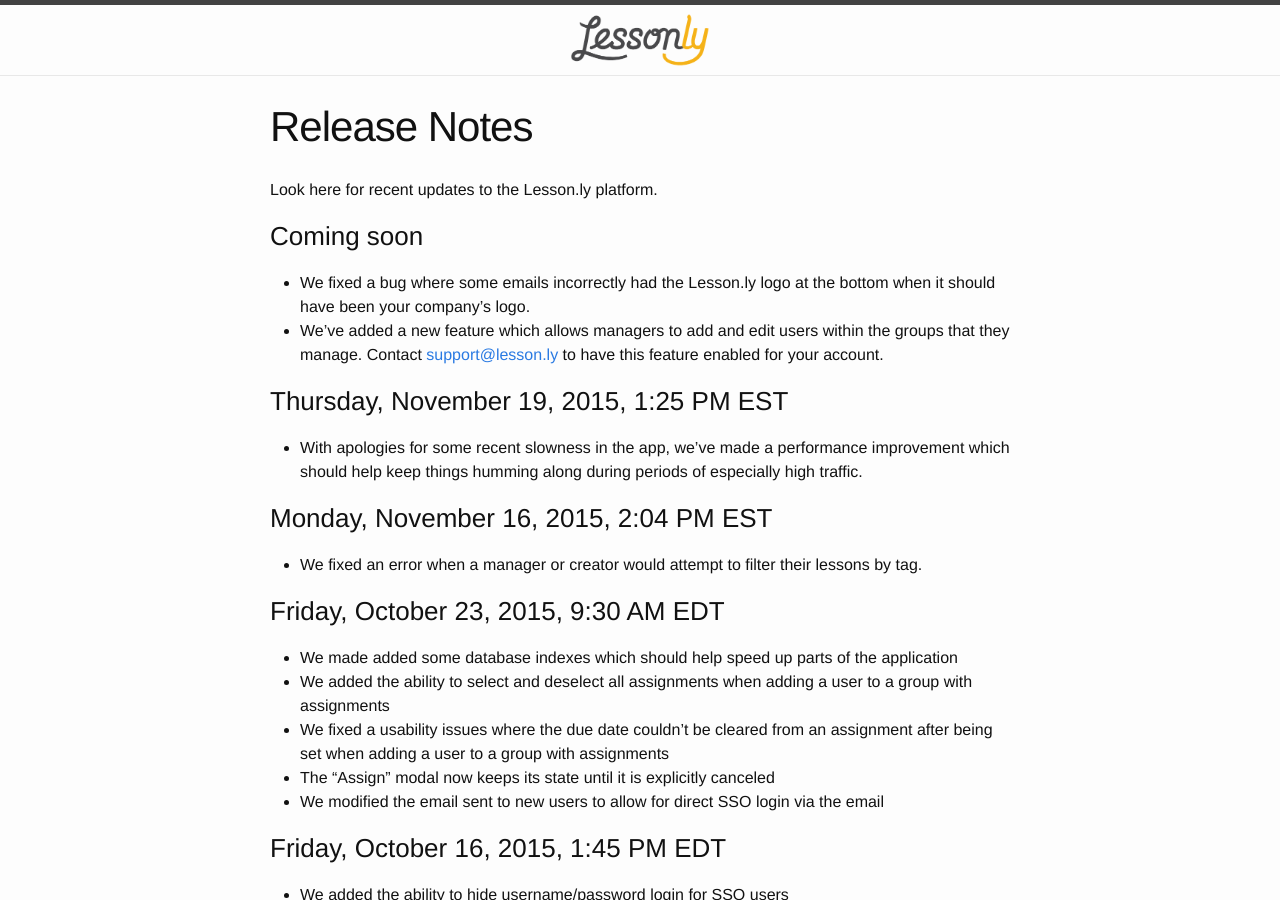
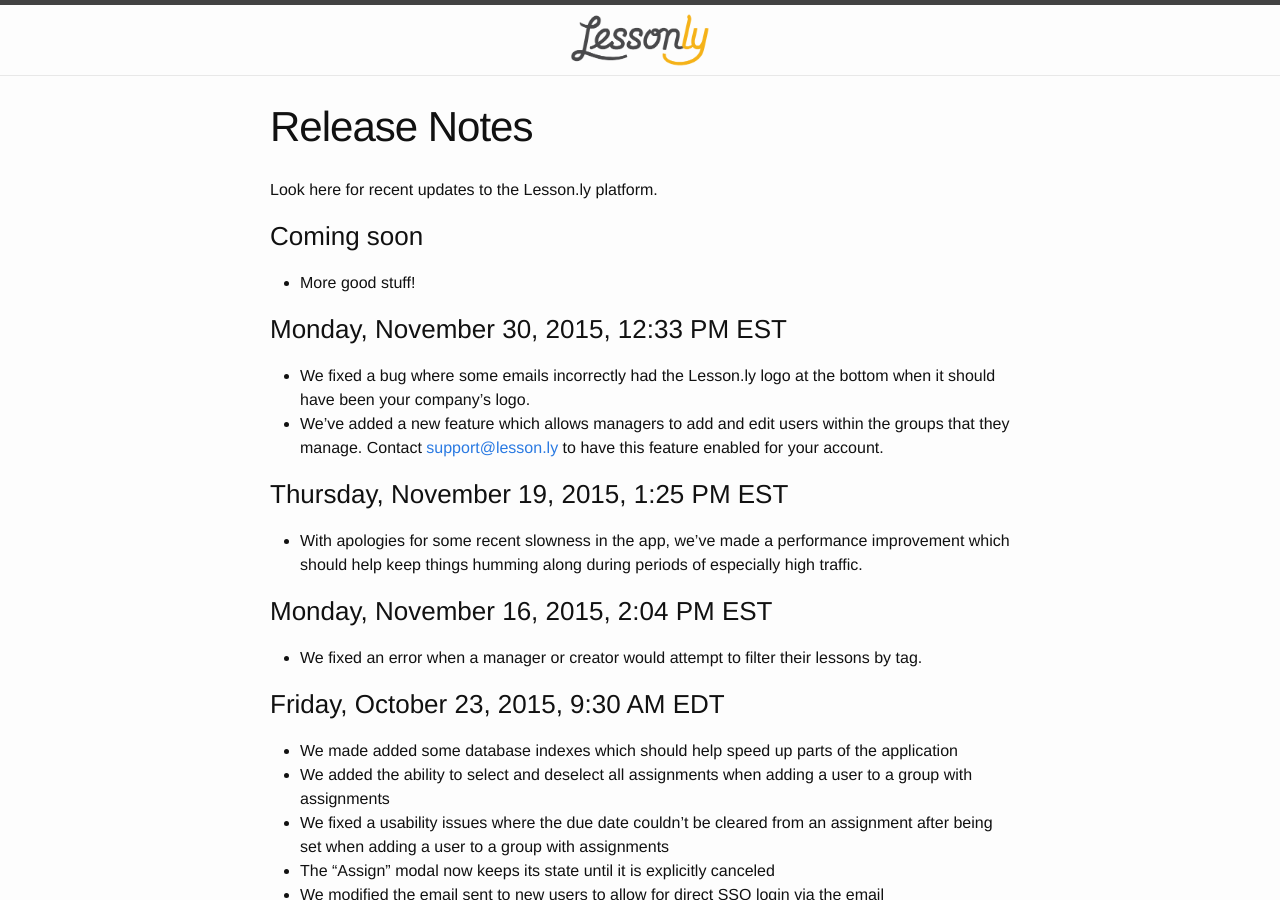
Before and after one commit to isabella232/lessonly.github.io, a Jekyll site: the page built from release-notes.md, in a window 1280 px wide and 900 px high. Built offline with Jekyll 4.4.1, drawn with Linux system fonts in a browser that asks for light colours.

Commit message:
Another deploy!

```diff
--- a/release-notes.md
+++ b/release-notes.md
@@ -7,6 +7,10 @@
 Look here for recent updates to the Lesson.ly platform.
 
 ### Coming soon
+
+- More good stuff!
+
+### Monday, November 30, 2015, 12:33 PM EST
 
 - We fixed a bug where some emails incorrectly had the Lesson.ly logo at the bottom when it should have been your company's logo.
 - We've added a new feature which allows managers to add and edit users within the groups that they manage. Contact <support@lesson.ly> to have this feature enabled for your account.
```
